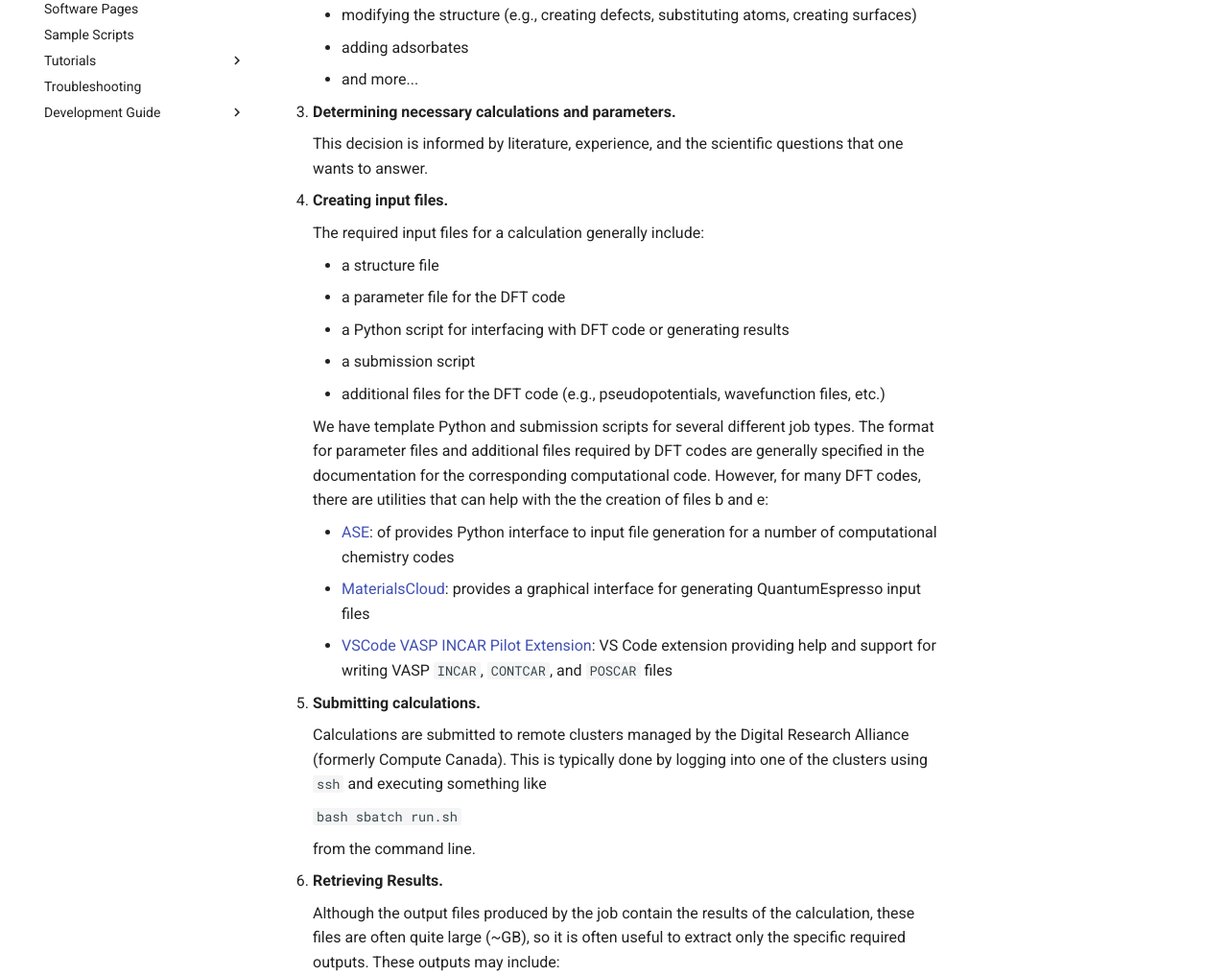
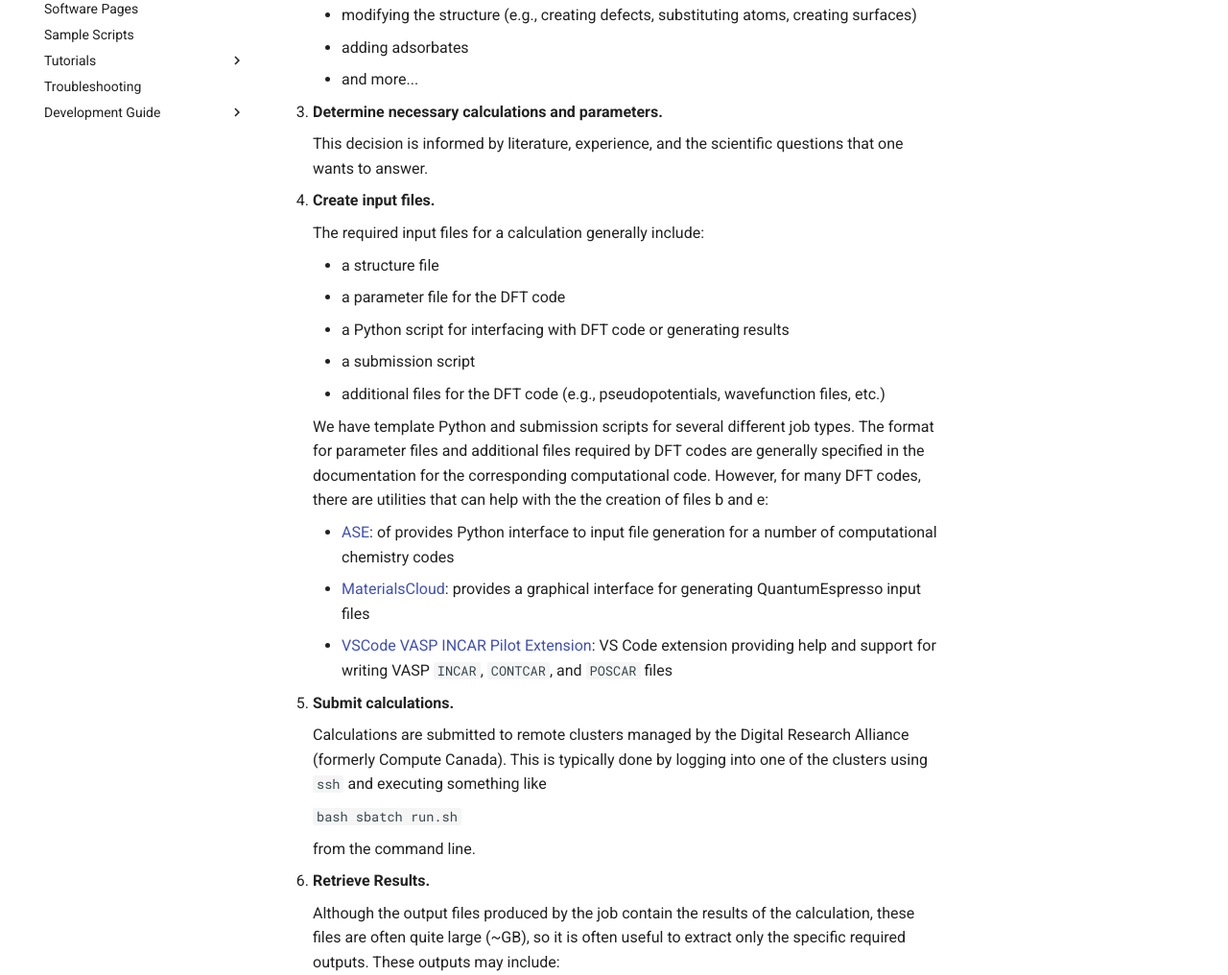
Before and after one commit to ComCatLab/welcome-guide, an MkDocs documentation site: the page built from docs/sources/workflows.md, in a window 1280 px wide and 1400 px high, scrolled down 502 px. Shown: the part 153-1169 px from the top of the window at 96% size. Built offline with MkDocs 1.6.1 and Material for MkDocs 9.7.7, drawn with Linux system fonts in a browser that asks for light colours; comment, search, counter and statistics services are not loaded; some of the changed text lies outside the part shown.

Commit message:
Fix verb tense
Signed-off-by: Ugochukwu Nwosu <ugn@sfu.ca>

```diff
--- a/docs/sources/workflows.md
+++ b/docs/sources/workflows.md
@@ -26,12 +26,12 @@ This page contextualizes common steps and highlights the infrastructure required
     - adding adsorbates
     - and more...
 
-3. **Determining necessary calculations and parameters.**
+3. **Determine necessary calculations and parameters.**
 
     This decision is informed by literature, experience, and the scientific questions that
     one wants to answer.
 
-4. **Creating input files.**
+4. **Create input files.**
 
     The required input files for a calculation generally include:
 
@@ -54,7 +54,7 @@ This page contextualizes common steps and highlights the infrastructure required
     - [VSCode VASP INCAR Pilot Extension][vasp-support-ext]: VS Code extension providing
       help and support for writing VASP `INCAR`, `CONTCAR`, and `POSCAR` files
 
-5. **Submitting calculations.**
+5. **Submit calculations.**
 
     Calculations are submitted to remote clusters managed by the Digital Research
     Alliance (formerly Compute Canada). This is typically done by logging into
@@ -66,7 +66,7 @@ This page contextualizes common steps and highlights the infrastructure required
 
     from the command line.
 
-6. **Retrieving Results.**
+6. **Retrieve Results.**
 
     Although the output files produced by the job contain the results of the calculation,
     these files are often quite large (~GB), so it is often useful to extract only
```
Also changed, not shown: other parts of docs/sources/workflows.md (+1 -1 lines).
